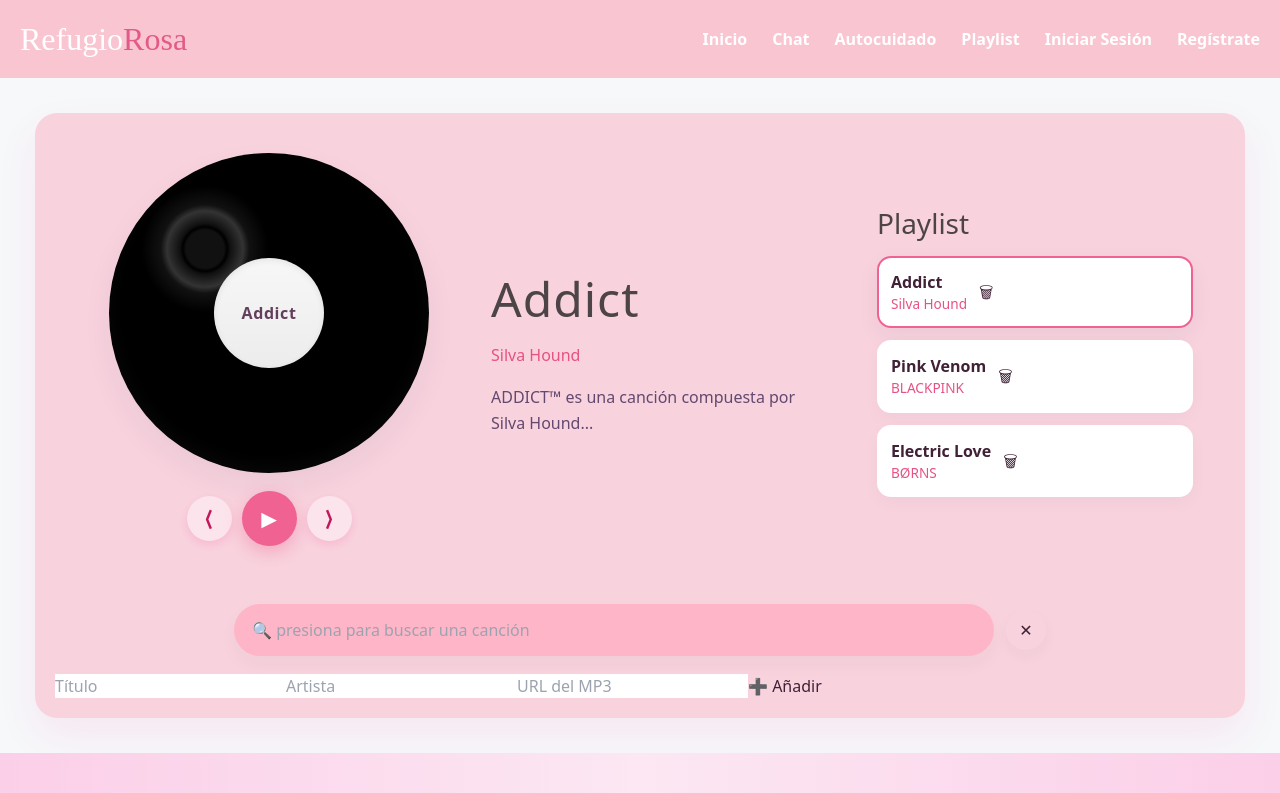
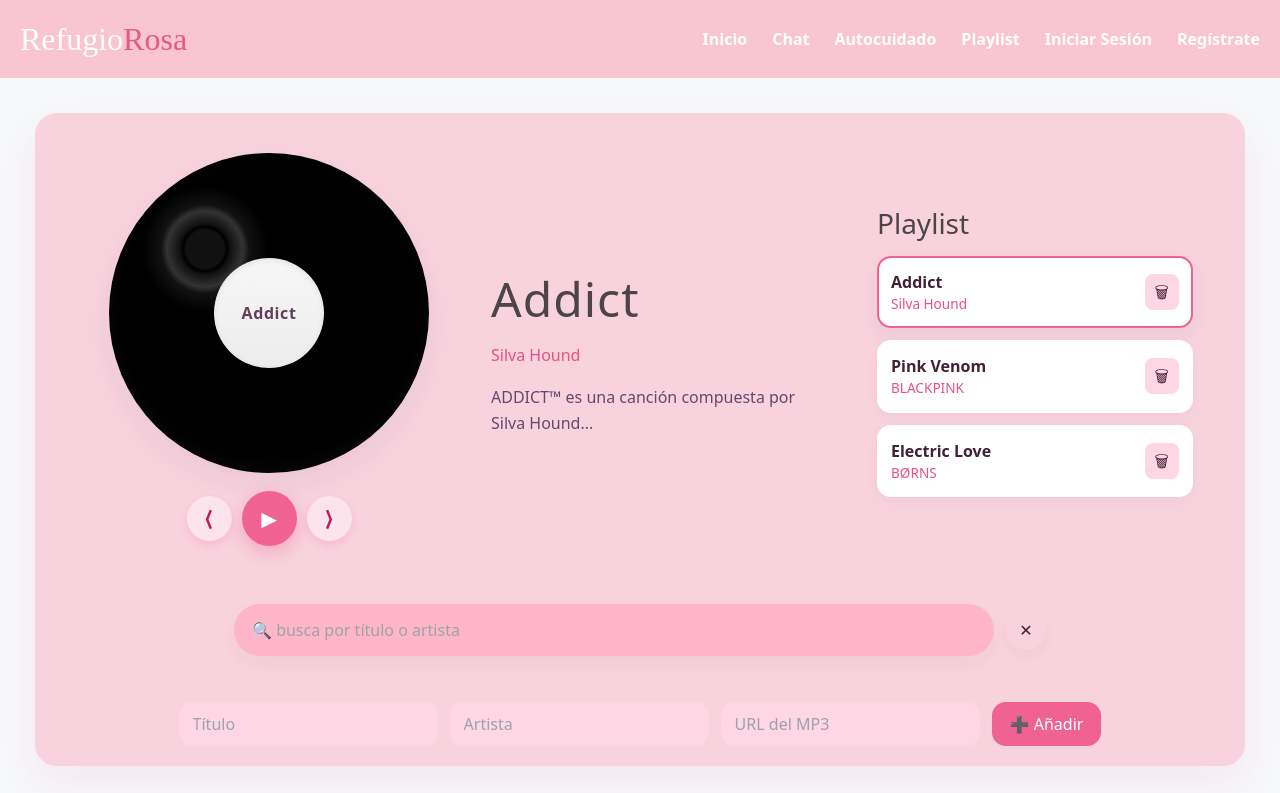
Before and after one commit to dairacsc-droid/refugio-rosa, a React (Vite) app in the folder mi-pagina-react/: page /playlist in a window 1280 px wide. Shown: the top 793 px of the page. Built offline with nearby package versions, Linux system fonts and the light colour scheme; no server answers.

Commit message:
playlist terminado

```diff
--- a/mi-pagina-react/src/pages/Chat.css
+++ b/mi-pagina-react/src/pages/Chat.css
@@ -1,4 +1,3 @@
-/* Fondo general */
 .chat-container {
   background: linear-gradient(90deg, #ffeef3 0%, #ffffff 50%, #ffeef3 100%);
 
--- a/mi-pagina-react/src/pages/Inicio.css
+++ b/mi-pagina-react/src/pages/Inicio.css
@@ -1,4 +1,3 @@
-/* Slider */
 .slider {
   position: relative;
   overflow: hidden;
@@ -60,11 +59,10 @@
   width: auto;
 }
 
-/* Services */
 .services {
   text-align: center;
   padding: 20px 20px;
-  background: #fff;
+  background: rgb(250, 230, 230);
 }
 .objetivos-container {
   text-align: center;
@@ -100,7 +98,9 @@
 }
 
 .card {
-  background: #f9c5d170;
+  background: #f0afbe70;
+  border-width: 2px;
+  border-color: rgb(252, 123, 187);
   border-radius: 20px;
   padding: 25px;
   width: 400px;
@@ -126,7 +126,6 @@
   border-radius: 15px;
 }
 
-/* Team */
 .team {
   background: #e25a87;
   color: #fff;
@@ -180,7 +179,7 @@
 }
 
 .caracteristica {
-  border: 2px solid #f4a8c1;
+  border: 2px solid rgb(252, 123, 187);
   border-radius: 12px;
   padding: 20px;
   background-color: #fff;
@@ -211,14 +210,12 @@
   display: none;
 }
 
-/* Icono menú */
 .hamburguesa {
   display: none;
   font-size: 28px;
   cursor: pointer;
 }
 
-/* --- Adaptación móvil --- */
 @media (max-width: 500px) {
   .img-ajustada {
     max-width: 50%;
@@ -239,12 +236,11 @@
   }
 }
 main {
-  background: white;
+  background: rgb(250, 230, 230);
 }
-/* 📱 Ajustes para pantallas medianas (tablets) */
 @media (max-width: 1024px) {
   .slider {
-    height: 300px; /* reduce la altura del slider */
+    height: 300px;
   }
 
   .slide img {
@@ -253,7 +249,7 @@
   }
 
   .slide h2 {
-    font-size: 20px; /* texto un poco más pequeño */
+    font-size: 20px;
   }
 
   .prev,
--- a/mi-pagina-react/src/pages/Playlist.css
+++ b/mi-pagina-react/src/pages/Playlist.css
@@ -314,3 +314,47 @@
     width: 90%;
   }
 }
+
+.delete-btn {
+  margin-left: auto;
+  border: none;
+  background: #ffd6e3;
+  padding: 6px 10px;
+  border-radius: 8px;
+  cursor: pointer;
+  transition: 0.2s;
+}
+
+.delete-btn:hover {
+  background: #ffadc6;
+}
+
+.add-form {
+  margin-top: 28px;
+  display: flex;
+  gap: 12px;
+  justify-content: center;
+}
+
+.add-form input {
+  padding: 10px 14px;
+  border-radius: 14px;
+  border: none;
+  background: #ffd6e3;
+  outline: none;
+}
+
+.add-btn {
+  border: none;
+  background: #f06292;
+  color: white;
+  padding: 10px 18px;
+  border-radius: 14px;
+  cursor: pointer;
+  font-size: 1rem;
+  transition: 0.2s;
+}
+
+.add-btn:hover {
+  background: #ec407a;
+}
--- a/mi-pagina-react/src/pages/Playlist.jsx
+++ b/mi-pagina-react/src/pages/Playlist.jsx
@@ -2,7 +2,6 @@
 import "../pages/Playlist.css";
 
 const Playlist = () => {
-  // Lista editable
   const [tracks, setTracks] = useState([
     {
       title: "Addict",
@@ -24,25 +23,29 @@
     },
   ]);
 
+  const [search, setSearch] = useState("");
   const [currentIndex, setCurrentIndex] = useState(0);
   const [isPlaying, setIsPlaying] = useState(false);
+
   const audioRef = useRef(null);
-
-  // Refs para el formulario de nuevas canciones
   const titleRef = useRef();
   const artistRef = useRef();
   const srcRef = useRef();
 
   const currentTrack = tracks[currentIndex];
 
-  // Actualiza audio al cambiar canción
+  const filteredTracks = tracks.filter(
+    (track) =>
+      track.title.toLowerCase().includes(search.toLowerCase()) ||
+      track.artist.toLowerCase().includes(search.toLowerCase())
+  );
+
   useEffect(() => {
     if (!audioRef.current) return;
     if (isPlaying) audioRef.current.play();
     else audioRef.current.pause();
   }, [isPlaying, currentIndex]);
 
-  // Funciones control
   const handlePlayPause = () => setIsPlaying(!isPlaying);
 
   const handleNext = () => {
@@ -57,7 +60,6 @@
 
   const handleEnd = () => handleNext();
 
-  // Agregar canción
   const addTrack = () => {
     const newTrack = {
       title: titleRef.current.value.trim(),
@@ -75,11 +77,9 @@
     srcRef.current.value = "";
   };
 
-  // Eliminar canción
   const removeTrack = (index) => {
     setTracks((prev) => prev.filter((_, i) => i !== index));
 
-    // Si eliminas la que está sonando, reajustamos
     if (index === currentIndex) {
       setCurrentIndex(0);
       setIsPlaying(false);
@@ -122,15 +122,19 @@
         {/* Playlist */}
         <aside className="right-col">
           <h3 className="playlist-title">Playlist</h3>
+
           <div className="playlist">
-            {tracks.map((track, index) => (
+            {filteredTracks.map((track) => {
+              const realIndex = tracks.indexOf(track);
+
+              return (
                 <div
-                key={index}
+                  key={realIndex}
                   className={`track-item ${
-                  index === currentIndex ? "active" : ""
+                    realIndex === currentIndex ? "active" : ""
                   }`}
                   onClick={() => {
-                  setCurrentIndex(index);
+                    setCurrentIndex(realIndex);
                     setIsPlaying(true);
                   }}
                 >
@@ -143,24 +147,29 @@
                     className="delete-btn"
                     onClick={(e) => {
                       e.stopPropagation();
-                    removeTrack(index);
+                      removeTrack(realIndex);
                     }}
                   >
                     🗑
                   </button>
                 </div>
-            ))}
+              );
+            })}
           </div>
         </aside>
       </section>
 
-      {/* Barra de búsqueda */}
       <div className="search-bar">
-        <input placeholder="🔍 presiona para buscar una canción" />
-        <button className="xbtn">✕</button>
+        <input
+          placeholder="🔍 busca por título o artista"
+          value={search}
+          onChange={(e) => setSearch(e.target.value)}
+        />
+        <button className="xbtn" onClick={() => setSearch("")}>
+          ✕
+        </button>
       </div>
 
-      {/* Formulario para añadir canciones */}
       <div className="add-form">
         <input ref={titleRef} placeholder="Título" />
         <input ref={artistRef} placeholder="Artista" />
```
Lines whose indentation alone changed are shown as unchanged.
